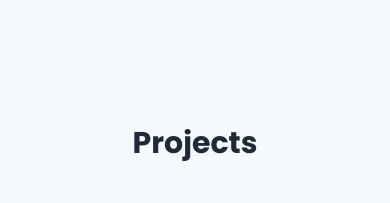
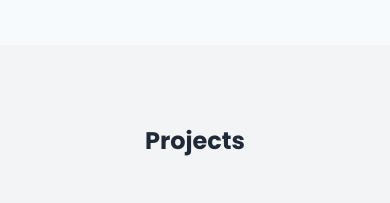
Before and after one commit to ERMIASWAKGARI/portfolio, a React (Vite) app: page / in a window 390 px wide. Shown: the part 2220-2423 px from the top of the page. Built offline with nearby package versions, Linux system fonts and the light colour scheme.

Commit message:
modified projects section

```diff
--- a/src/sections/Projects.jsx
+++ b/src/sections/Projects.jsx
@@ -4,9 +4,9 @@ export default function Projects() {
   return (
     <section
       id="projects"
-      className="py-20 px-8 sm:px-10 lg:px-20 bg-tertiary dark:bg-tertiary-dark"
+      className="py-20 px-8 sm:px-10 lg:px-20 bg-gray-100 dark:bg-gray-900"
     >
-      <h2 className="text-3xl sm:text-4xl font-bold text-center text-gray-800 dark:text-neutral-white mb-10">
+      <h2 className="text-2xl sm:text-3xl md:text-4xl font-bold text-center text-gray-800 dark:text-neutral-white mb-5 lg:mb-8">
         Projects
       </h2>
 
```
